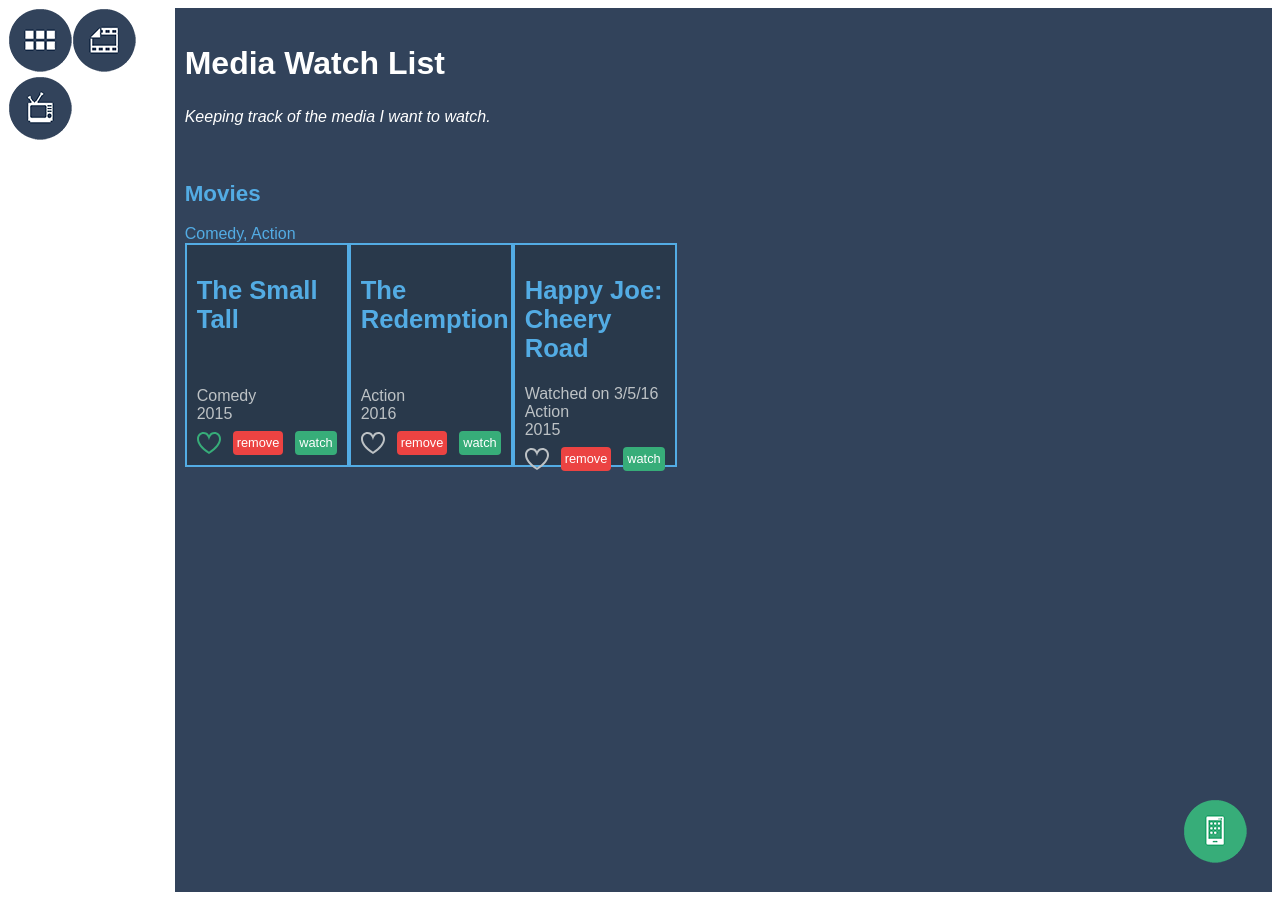
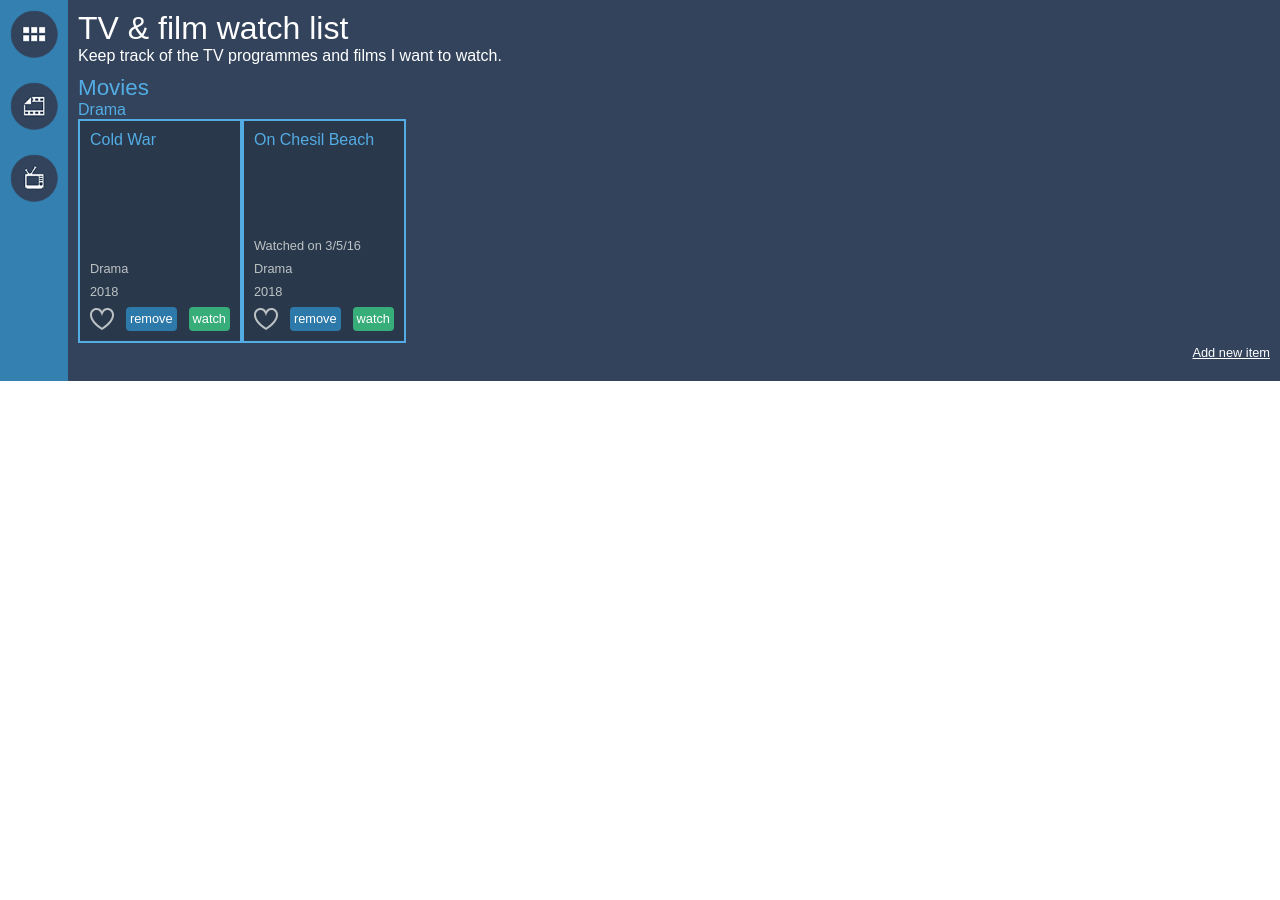
Before and after one commit to douggreenwoodlm24/angularmedialist, an Angular app: page /Movies in a window 1280 px wide. After the commit the page ends 800 px from the top, so only its background shows below. Built offline with nearby package versions, Linux system fonts and the light colour scheme.

Commit message:
Finished files including dg css

```diff
--- a/src/app/app.component.css
+++ b/src/app/app.component.css
@@ -1,6 +1,18 @@
 :host {
   display: flex;
   font-family: Arial, Helvetica, sans-serif;
+  min-height: 100%;
+}
+nav {
+  display: flex;
+  flex-direction: column;
+  width: 68px;
+  background-color: #3380b1;
+}
+nav .icon {
+  width: 48px;
+  height: 48px;
+  margin: 10px;
 }
 section {
   width: 100%;
@@ -14,5 +26,5 @@ section > header > h1 {
   font-size: 2em;
 }
 section > header .description {
-  font-style: italic;
+
 }
--- a/src/app/app.component.html
+++ b/src/app/app.component.html
@@ -1,18 +1,19 @@
 <nav>
   <a routerLink="/">
-    <img src="assets/media/04.png" class="icon" />
+    <img src="assets/media/04.png" class="icon" alt="View all" />
   </a>
   <a routerLink="/Movies">
-    <img src="assets/media/03.png" class="icon" />
+    <img src="assets/media/03.png" class="icon" alt="View Movies" />
   </a>
   <a routerLink="/Series">
-    <img src="assets/media/02.png" class="icon" />
+    <img src="assets/media/02.png" class="icon" alt="View Series" />
   </a>
 </nav>
 <section>
   <header>
-    <h1>Media Watch List</h1>
-    <p class="description">Keeping track of the media I want to watch.</p>
+    <h1>TV & film watch list</h1>
+    <p class="description">Keep track of the TV programmes and films I want to watch.</p>
+
   </header>
   <router-outlet></router-outlet>
 </section>
--- a/src/app/media-item-form/media-item-form.component.css
+++ b/src/app/media-item-form/media-item-form.component.css
@@ -20,7 +20,7 @@ input, select {
   border-color: #53ace4;
   padding: 6px;
 }
-.ng-invalid:not(.ng-pristine):not(.required-invalid) {
+.ng-invalid:not(form):not(.ng-pristine):not(.required-invalid) {
   border: 1px solid #d93a3e;
 }
 input[required].ng-invalid {
--- a/src/app/media-item-list/media-item-list.component.css
+++ b/src/app/media-item-list/media-item-list.component.css
@@ -1,8 +1,8 @@
 :host {
-  display: flex;
-  min-height: 90vh;
+  display: block;
   flex-direction: column;
-  padding: 10px;
+  padding: 0 10px;
+  margin-bottom: 20px;
 }
 header {
   color: #c6c5c3;
--- a/src/app/media-item-list/media-item-list.component.html
+++ b/src/app/media-item-list/media-item-list.component.html
@@ -11,7 +11,8 @@
     (delete)="onMediaItemDelete($event)"></app-media-item>
 </section>
 <footer>
-  <a routerLink="/add">
-    <img src="assets/media/01.png" class="icon" />
+  <a routerLink="/add" class="m-link">
+    <!-- <img src="assets/media/01.png" class="icon" /> -->
+    Add new item
   </a>
 </footer>
--- a/src/app/media-item/media-item.component.css
+++ b/src/app/media-item/media-item.component.css
@@ -9,7 +9,7 @@
   color: #bdc2c5;
 }
 h2 {
-  font-size: 1.6em;
+  font-size: 1em;
   flex: 1;
 }
 :host.medium-movies {
@@ -36,17 +36,19 @@ h2 {
   fill: #bdc2c5;
 }
 .favorite.is-favorite {
-    fill: #37ad79;
+    fill: #45bf94;
 }
 .favorite.is-favorite-hovering {
     fill: #45bf94;
+    cursor: pointer;
 }
 .favorite.is-favorite.is-favorite-hovering {
-    fill: #ec4342;
+    fill: #45bf94;
+    cursor: pointer;
 }
 .delete {
   display: block;
-  background-color: #ec4342;
+  background-color: #2d7aaa;
   padding: 4px;
   font-size: .8em;
   border-radius: 4px;
--- a/src/app/media-item/media-item.component.html
+++ b/src/app/media-item/media-item.component.html
@@ -1,9 +1,9 @@
 <h2>{{ mediaItem.name }}</h2>
 <ng-template [ngIf]="mediaItem.watchedOn">
-<div>Watched on {{ mediaItem.watchedOn | date: 'shortDate' }}</div>
+<div class="m-small">Watched on {{ mediaItem.watchedOn | date: 'shortDate' }}</div>
 </ng-template>
-<div>{{ mediaItem.category }}</div>
-<div>{{ mediaItem.year }}</div>
+<div class="m-small">{{ mediaItem.category }}</div>
+<div class="m-small">{{ mediaItem.year }}</div>
 <div class="tools">
   <svg
   [appFavorite]="mediaItem.isFavorite"
--- a/src/app/mock-xhr-backend.ts
+++ b/src/app/mock-xhr-backend.ts
@@ -74,43 +74,43 @@ export class MockXHRBackend implements HttpBackend {
   _mediaItems = [
     {
       id: 1,
-      name: "Firebug",
-      medium: "Series",
-      category: "Science Fiction",
-      year: 2010,
-      watchedOn: 1294166565384,
+      name: "Cold War",
+      medium: "Movies",
+      category: "Drama",
+      year: 2018,
+      watchedOn: null,
       isFavorite: false
     },
     {
       id: 2,
-      name: "The Small Tall",
-      medium: "Movies",
-      category: "Comedy",
-      year: 2015,
+      name: "Doctor Who",
+      medium: "Series",
+      category: "Drama",
+      year: 2018,
       watchedOn: null,
       isFavorite: true
     }, {
       id: 3,
-      name: "The Redemption",
-      medium: "Movies",
-      category: "Action",
-      year: 2016,
+      name: "WTA Moscow",
+      medium: "Series",
+      category: "Drama",
+      year: 2018,
       watchedOn: null,
       isFavorite: false
     }, {
       id: 4,
-      name: "Hoopers",
+      name: "Montalbano",
       medium: "Series",
       category: "Drama",
-      year: null,
+      year: 2014,
       watchedOn: null,
       isFavorite: true
     }, {
       id: 5,
-      name: "Happy Joe: Cheery Road",
+      name: "On Chesil Beach",
       medium: "Movies",
-      category: "Action",
-      year: 2015,
+      category: "Drama",
+      year: 2018,
       watchedOn: 1457166565384,
       isFavorite: false
     }
--- a/src/styles.css
+++ b/src/styles.css
@@ -1 +1,38 @@
-/* You can add global styles to this file, and also import other style files */
+/* RESETS /start */
+
+html, body, div, span, applet, object, iframe,
+h1, h2, h3, h4, h5, h6, p, blockquote, pre,
+a, abbr, acronym, address, big, cite, code,
+del, dfn, em, img, ins, kbd, q, s, samp,
+small, strike, strong, sub, sup, tt, var,
+b, u, i, center,
+dl, dt, dd, ol, ul, li,
+fieldset, form, label, legend,
+table, caption, tbody, tfoot, thead, tr, th, td,
+article, aside, canvas, details, embed,
+figure, figcaption, footer, header, hgroup,
+menu, nav, output, ruby, section, summary,
+time, mark, audio, video {
+    margin: 0;
+    padding: 0;
+    border: 0;
+    font-size: 100%;
+    font: inherit;
+    vertical-align: baseline;
+}
+
+/* RESETS /end */
+
+body {
+	font-family: Tahoma, Arial, sans-serif !important;
+}
+
+.m-small {
+	font-size: 0.8em;
+	margin-top: 8px;
+}
+
+.m-link {
+	color: #FFF;
+	font-size: 0.8em;
+}
```
